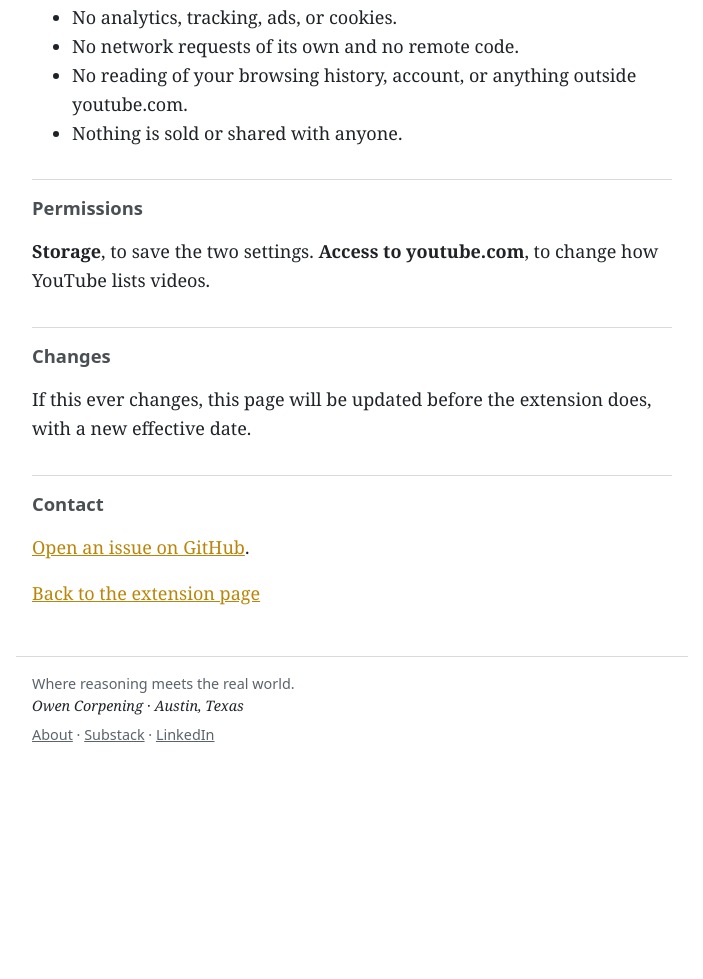
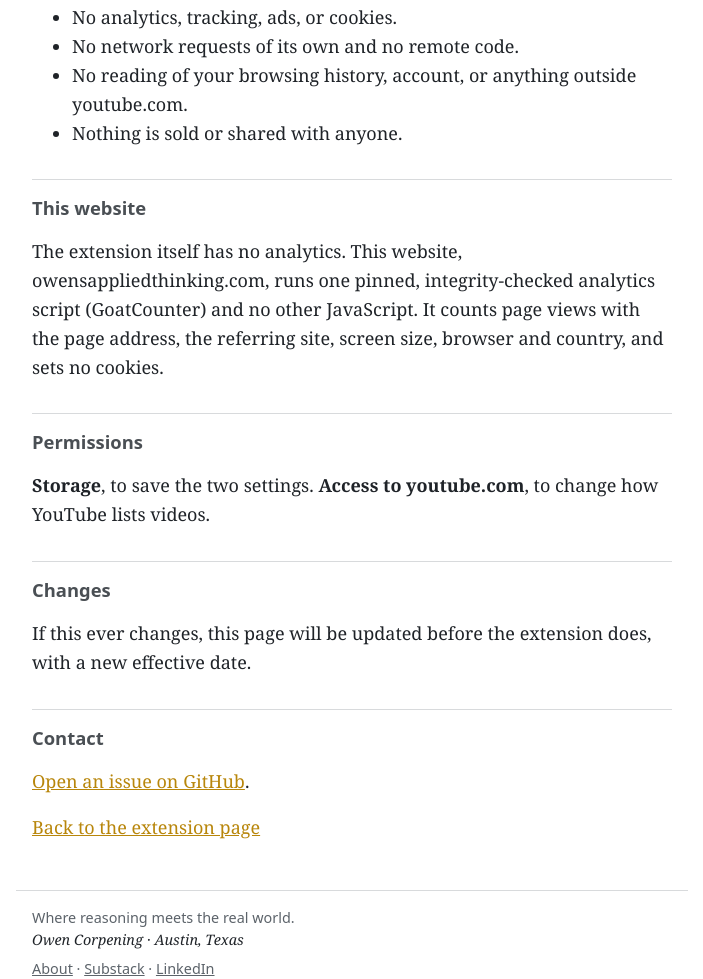
Before and after one commit to owencorpening/oat-web, a plain HTML site: page tools/search-grid/privacy/index.html in a window 1280 px wide. Shown: the part 847-1826 px from the top of the page, without its empty margins (288-991 px from the left). Before the commit the page ends 1625 px from the top, so only its background shows below. Drawn offline with Linux system fonts and the light colour scheme.

Commit message:
Build from oat-content ca3a8fb

```diff
--- a/tools/search-grid/privacy/index.html
+++ b/tools/search-grid/privacy/index.html
@@ -29,6 +29,8 @@
 <li>No reading of your browsing history, account, or anything outside youtube.com.</li>
 <li>Nothing is sold or shared with anyone.</li>
 </ul>
+<h2>This website</h2>
+<p>The extension itself has no analytics. This website, owensappliedthinking.com, runs one pinned, integrity-checked analytics script (GoatCounter) and no other JavaScript. It counts page views with the page address, the referring site, screen size, browser and country, and sets no cookies.</p>
 <h2>Permissions</h2>
 <p><strong>Storage</strong>, to save the two settings. <strong>Access to youtube.com</strong>, to change how YouTube lists videos.</p>
 <h2>Changes</h2>
```
